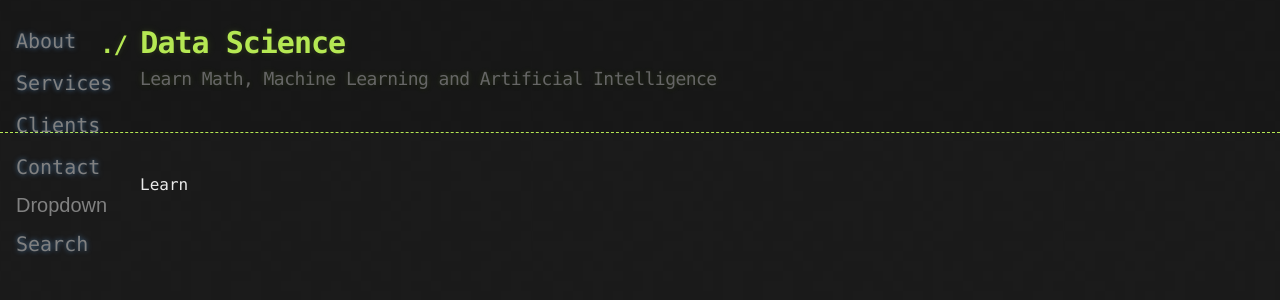
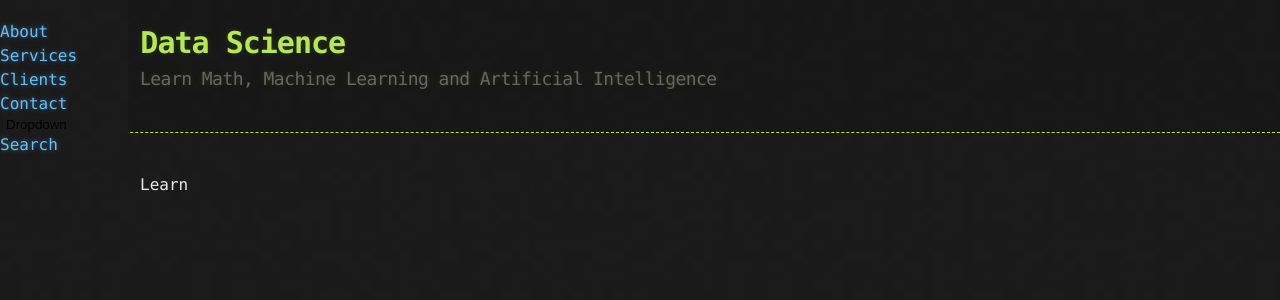
Before and after one commit to bardie/bardie.github.io, a Jekyll site: the page built from README.md, in a window 1280 px wide. Shown: the top 300 px of the page. Built offline with Jekyll 4.4.1, drawn with Linux system fonts in a browser that asks for light colours; our own code applies the rules of GitHub Pages for plain Markdown files.

Commit message:
Update jekyll-theme-hacker.scss

```diff
--- a/_sass/jekyll-theme-hacker.scss
+++ b/_sass/jekyll-theme-hacker.scss
@@ -42,14 +42,13 @@
   left: 0;
   overflow-x: hidden;
   padding-top: 20px;
+  background: $body-background url("../images/bkg.png") 0 0;
+  color: $body-foreground;
 }
 
 /* Style the sidenav links and the dropdown button */
 .sidenav a, .dropdown-btn {
-  padding: 6px 8px 6px 16px;
   text-decoration: none;
-  font-size: 20px;
-  color: #818181;
   display: block;
   border: none;
   background: none;
```
